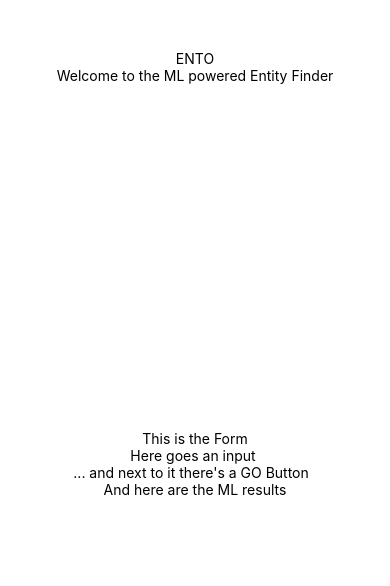
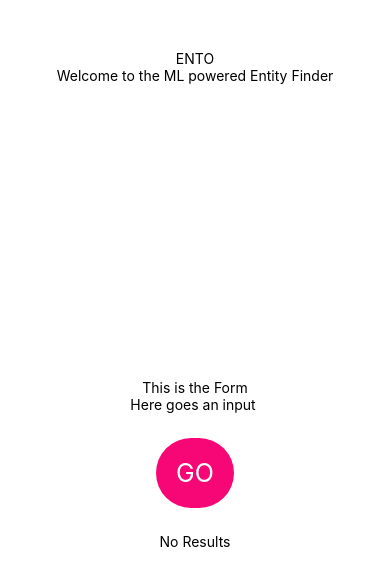
Before and after one commit to kimono76/ento-react-native, a React Native app in the folder ento-expo/: screen / in a window 390 px wide. Shown: the top 586 px of the page. Built offline with nearby package versions, Linux system fonts and the light colour scheme.

Commit message:
feat: add style to the button for using the app library color

```diff
--- a/ento-expo/App.js
+++ b/ento-expo/App.js
@@ -19,6 +19,5 @@ const styles = StyleSheet.create({
     backgroundColor: '#fff',
     alignItems: 'center',
     paddingTop: 50,
-    // justifyContent: 'center',
   },
 });
--- a/ento-expo/components/MainForm.js
+++ b/ento-expo/components/MainForm.js
@@ -1,5 +1,5 @@
 import React, {useState} from 'react'
-import { View,Text,Button,StyleSheet } from 'react-native'
+import { View,Text,Button,StyleSheet, TouchableOpacity } from 'react-native'
 
 const MainForm = ()=> {
 
@@ -9,8 +9,13 @@ const MainForm = ()=> {
     <View style={styles.mainFormContainer}>
         <Text>This is the Form</Text>
         <Text>Here goes an input </Text>
-        <Text>... and next to it there's a GO Button  </Text>
-        <Text>And here are the ML results</Text>
+        <TouchableOpacity
+          style={styles.button}
+          onPress={()=>{setMlResults('These are the ML Results')}}
+        >
+          <Text style={styles.buttonText}>GO</Text>
+        </TouchableOpacity>
+        <Text>{mlResults}</Text>
     </View>
   )
 }
@@ -21,6 +26,16 @@ const styles = StyleSheet.create({
     alignItems: 'center',
     justifyContent: 'center',
   },
+  button: {
+    margin:25,
+    backgroundColor: "#f70776",
+    padding: 20,
+    borderRadius: 50
+  },
+  buttonText: {
+      color: "white",
+      fontSize:25,
+  }
 });
 
 export default MainForm
```
